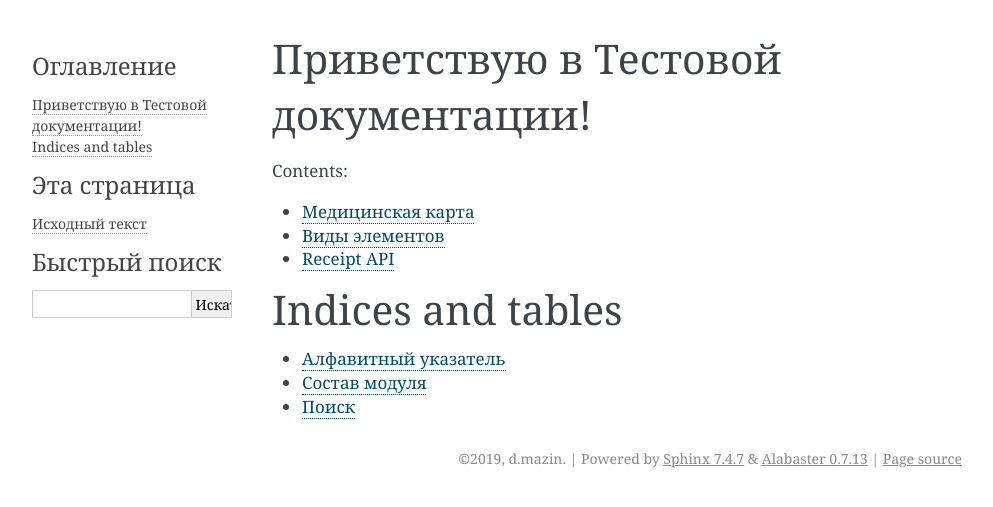
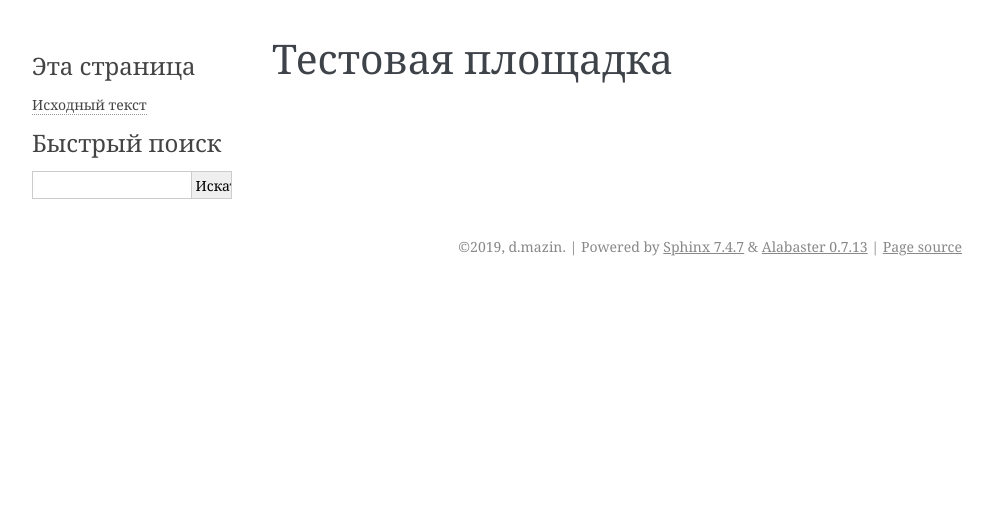
Before and after one commit to mazinden/confluence_test, a Sphinx documentation site: the page built from test_docs/source/index.rst, in a window 1280 px wide. Shown: the top 507 px of the page, without its empty margins (148-1141 px from the left). Built offline with Sphinx 7.4.7, drawn with Linux system fonts in a browser that asks for light colours; pages that are not in the unit, such as notebooks, are missing from menus; some of the changed lines change nothing that is shown.

Commit message:
Update index.rst

```diff
--- a/test_docs/source/index.rst
+++ b/test_docs/source/index.rst
@@ -1,30 +1,18 @@
-.. Test documentation master file, created by
-   sphinx-quickstart on Wed Jan 16 18:26:47 2019.
-   You can adapt this file completely to your liking, but it should at least
-   contain the root `toctree` directive.
+.. meta::
+   :description:
+   :author: ITigris
+   :geo.placename: Worldwide
 
-Приветствую в Тестовой документации!
-================================
+Тестовая площадка
+==================
 
 .. toctree::
-   :maxdepth: 3
+   :maxdepth: 2
+   :hidden:
    :caption: Contents:
 
-   medical_card
-   .. toctree::
-
-   element_type
-   field_type
-   validation_class
-   values_catalog
-
+   medical_card/element_type
+   medical_card/field_type
+   medical_card/validation_class
+   medical_card/values_catalog
    receipt_api
-
-
-
-Indices and tables
-==================
-
-* :ref:`genindex`
-* :ref:`modindex`
-* :ref:`search`
```
